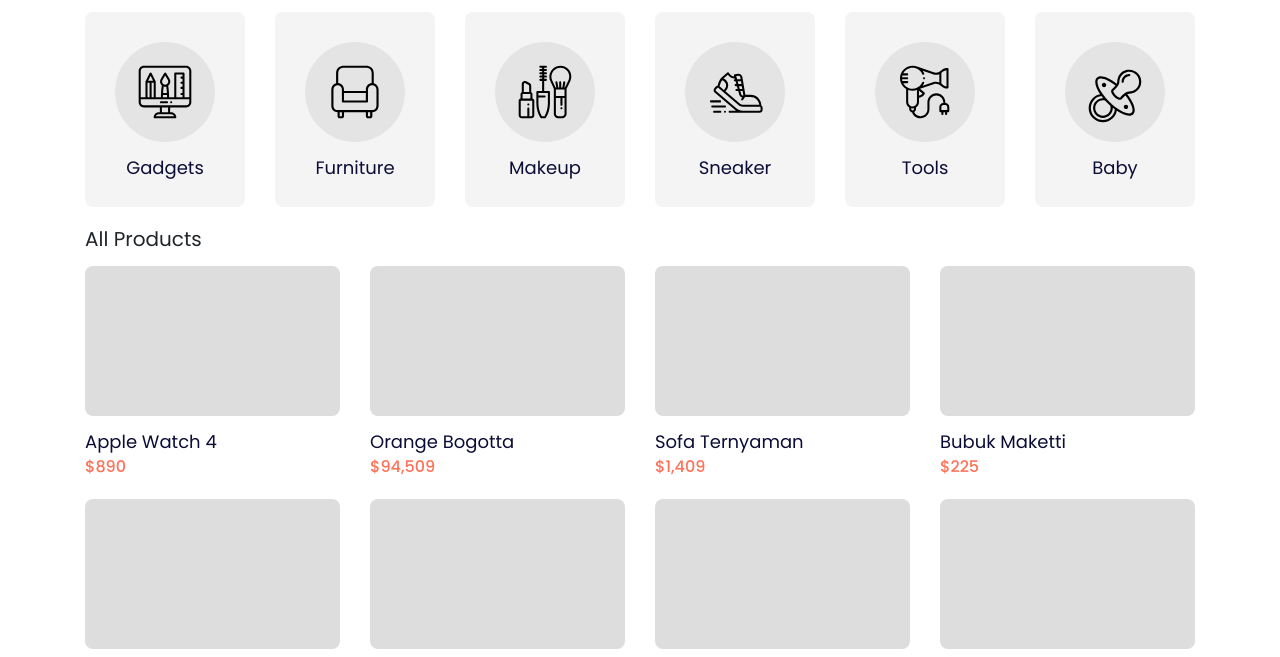
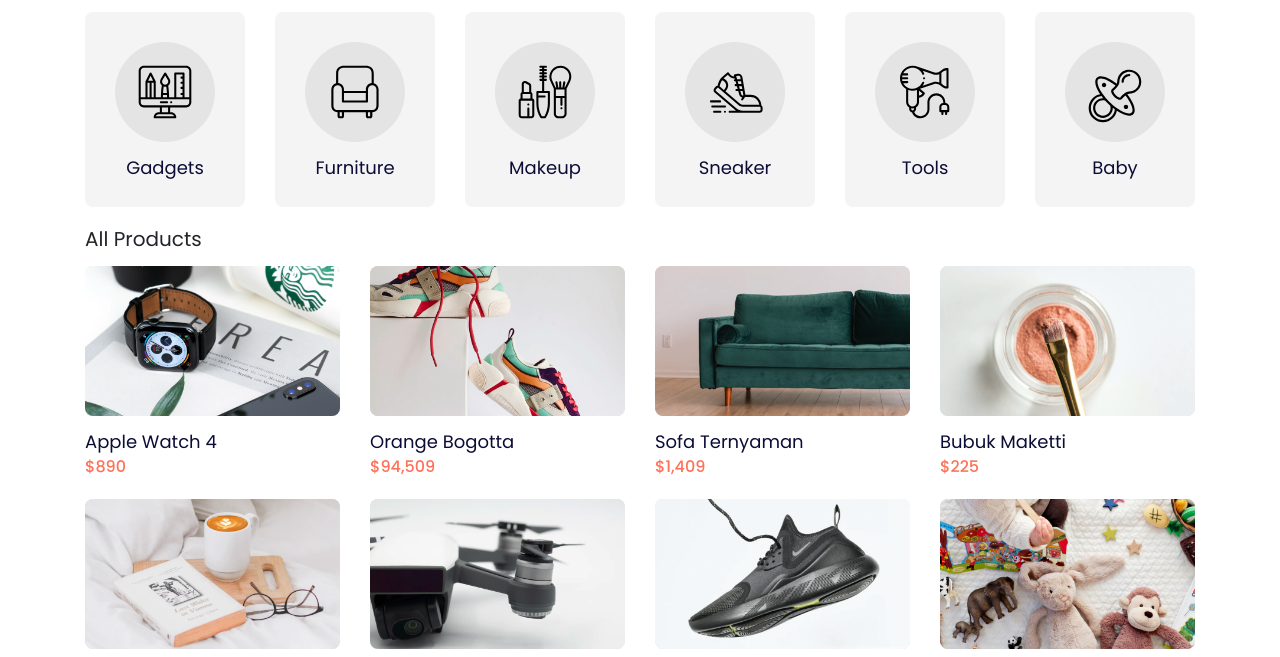
Before and after one commit to Ahlunnazar10/flobamora, a plain HTML site: page categories.html in a window 1280 px wide. Shown: the part 143-800 px from the top of the page. Drawn offline with nearby package versions, Linux system fonts and the light colour scheme; the site is published under a folder, as on GitHub Pages, so addresses that start at the root find nothing.

Commit message:
Update categories.html

```diff
--- a/categories.html
+++ b/categories.html
@@ -153,7 +153,7 @@
 								<div class="products-thumbnail">
 									<div
 										class="products-image"
-										style="background-image: url('/img/product1.jpg')"></div>
+										style="background-image: url('img/product1.jpg')"></div>
 								</div>
 								<div class="products-text">Apple Watch 4</div>
 								<div class="product-price">$890</div>
@@ -167,7 +167,7 @@
 								<div class="products-thumbnail">
 									<div
 										class="products-image"
-										style="background-image: url('/img/product2.jpg')"></div>
+										style="background-image: url('img/product2.jpg')"></div>
 								</div>
 								<div class="products-text">Orange Bogotta</div>
 								<div class="product-price">$94,509</div>
@@ -181,7 +181,7 @@
 								<div class="products-thumbnail">
 									<div
 										class="products-image"
-										style="background-image: url('/img/product3.jpg')"></div>
+										style="background-image: url('img/product3.jpg')"></div>
 								</div>
 								<div class="products-text">Sofa Ternyaman</div>
 								<div class="product-price">$1,409</div>
@@ -195,7 +195,7 @@
 								<div class="products-thumbnail">
 									<div
 										class="products-image"
-										style="background-image: url('/img/product4.jpg')"></div>
+										style="background-image: url('img/product4.jpg')"></div>
 								</div>
 								<div class="products-text">Bubuk Maketti</div>
 								<div class="product-price">$225</div>
@@ -209,7 +209,7 @@
 								<div class="products-thumbnail">
 									<div
 										class="products-image"
-										style="background-image: url('/img/product5.jpg')"></div>
+										style="background-image: url('img/product5.jpg')"></div>
 								</div>
 								<div class="products-text">Tatakan Gelas</div>
 								<div class="product-price">$45,184</div>
@@ -223,7 +223,7 @@
 								<div class="products-thumbnail">
 									<div
 										class="products-image"
-										style="background-image: url('/img/product6.jpg')"></div>
+										style="background-image: url('img/product6.jpg')"></div>
 								</div>
 								<div class="products-text">Mavic Kawe</div>
 								<div class="product-price">$503</div>
@@ -237,7 +237,7 @@
 								<div class="products-thumbnail">
 									<div
 										class="products-image"
-										style="background-image: url('/img/product7.jpg')"></div>
+										style="background-image: url('img/product7.jpg')"></div>
 								</div>
 								<div class="products-text">Black Edition Nike</div>
 								<div class="product-price">$70,482</div>
@@ -251,7 +251,7 @@
 								<div class="products-thumbnail">
 									<div
 										class="products-image"
-										style="background-image: url('/img/product8.jpg')"></div>
+										style="background-image: url('img/product8.jpg')"></div>
 								</div>
 								<div class="products-text">Monkey Toys</div>
 								<div class="product-price">$783</div>
```
